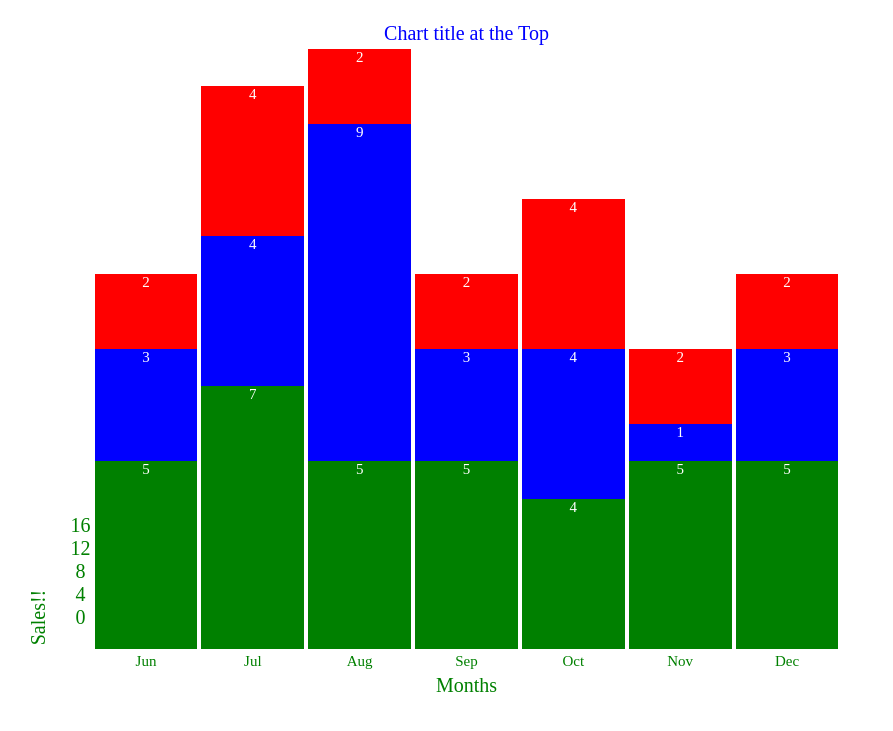
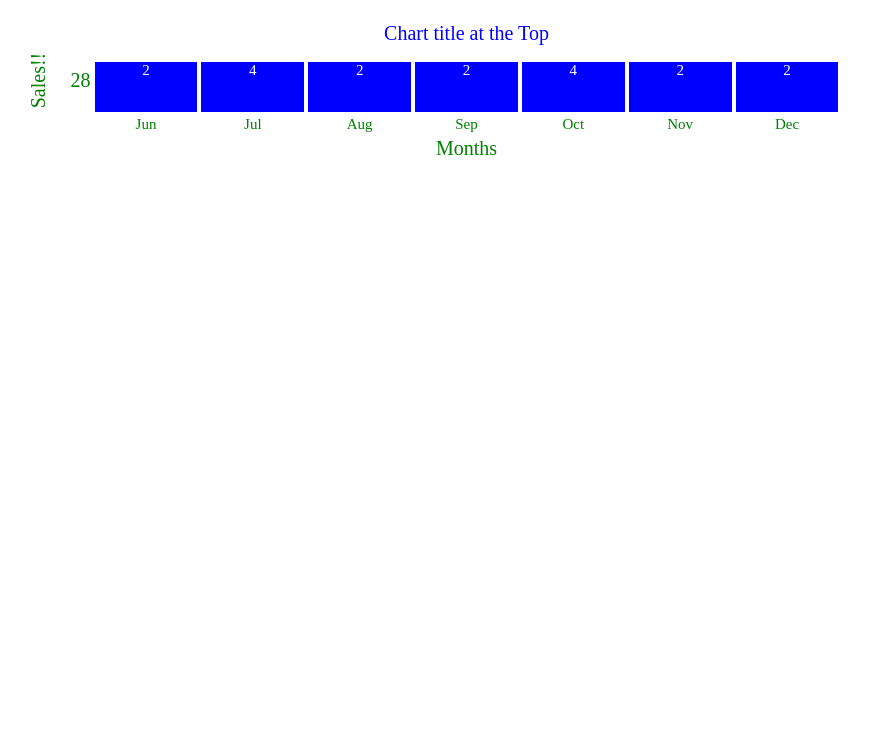
Before and after one commit to 67millwood/barcharts, a website: page indexrf.html in a window 1280 px wide. Shown: the part 61-792 px from the top of the page, without its empty margins (0-893 px from the left). Drawn offline with nearby package versions, Linux system fonts and the light colour scheme.

Commit message:
progress.  getting display and labels correct.  math is very wrong.

```diff
--- a/indexrf.html
+++ b/indexrf.html
@@ -1,7 +1,7 @@
 <!DOCTYPE html>
 <html>
 <head>
-  <title>KM Strech</title>
+  <title>KM Strech Refactored</title>
   <link rel="stylesheet" type="text/css" href='stylefinalrf.css'>
 
 </head>
--- a/mainfinal2rf.js
+++ b/mainfinal2rf.js
@@ -21,7 +21,7 @@
 let yDataSets = fakedata[0].length;
 
 // Object for chart options
-let optionsObj = {
+let threeStackedBar = {
   fakedata : [[2, 3, 5], [4, 4, 7], [2, 9, 5], [2, 3, 5], [4, 4, 4], [2, 1, 5], [2, 3, 5]],
   xaxis : ['Jun', 'Jul', 'Aug', 'Sep', 'Oct', 'Nov', 'Dec'],
   arrayLength() {
@@ -42,13 +42,13 @@ let optionsObj = {
 
 //starter function starts all the functions working together
 function start() {
-  math();
-  yTickMaker();
+  m(threeStackedBar);
+  tickLabels(threeStackedBar);
   tableMaker();
-  createBars();
-  labelsAndTitles();
+  createBars(threeStackedBar);
+  labelsAndTitles(threeStackedBar);
   tablePadding();
-  yTicksAndTitle();
+  yTicksAndTitle(threeStackedBar);
 
 }
 // there are 6 main functions:  math, tableMaker, createBars...
@@ -63,14 +63,14 @@ function start() {
 // conservatism on space) and then provides an integer which is set as the px width of all the bars
 // the key variables are stored outside the math function as the varaible releasedData.
 // if tests to see if the data is single dimension array (simple bar chart) or 2 dimensional (stacked bar)
-function math () {
+let m = function (optionsObj) {
   let totals = [];
   let sum = 0;
 
-  if(fakedata[0].constructor === Array) {
-  for (i = 0; i < fakedata.length; i++) {
-    for (a = 0; a < yDataSets; a++) {
-      sum += fakedata[i][a];
+  if(optionsObj.fakedata[0].constructor === Array) {
+  for (i = 0; i < optionsObj.fakedata.length; i++) {
+    for (a = 0; a < optionsObj.arrayLength(); a++) {
+      sum += optionsObj.fakedata[i][a];
     } totals.push(sum);
       sum = 0;
   }
@@ -79,9 +79,9 @@ function math () {
   let percentSize = [];
   let fakeDataSize = [];
   let widthOfBar = (optionsObj.chartWidth * 0.9) / totals.length;
-  for (i = 0; i < fakedata.length; i++) {
-    for (a = 0; a < yDataSets; a++) {
-        percentSize.push(fakedata[i][a] / biggestNum);
+  for (i = 0; i < optionsObj.fakedata.length; i++) {
+    for (a = 0; a < optionsObj.arrayLength(); a++) {
+        percentSize.push(optionsObj.fakedata[i][a] / biggestNum);
         }
         fakeDataSize.push(percentSize);
         percentSize = [];
@@ -92,27 +92,25 @@ function math () {
 
   else {
 
-  let biggestNum = Math.max(...fakedata);
+  let biggestNum = Math.max(...optionsObj.fakedata);
   let percentSize = [];
   let fakeDataSize = [];
-  let widthOfBar = (optionsObj.chartWidth * 0.9) / fakedata.length;
-  for (i = 0; i < fakedata.length; i++) {
-        fakeDataSize.push(fakedata[i] / biggestNum);
+  let widthOfBar = (optionsObj.chartWidth * 0.9) / optionsObj.fakedata.length;
+  for (i = 0; i < optionsObj.fakedata.length; i++) {
+        fakeDataSize.push(optionsObj.fakedata[i] / biggestNum);
     }
    const cleanData = [biggestNum, fakeDataSize, widthOfBar];
     return cleanData;
   }
 }
 
-let releasedData = math();
-
 // function: yTickMaker uses biggestNum and creates an array of tickmarks from 0 to biggestNumb
 // for use on the Y axis. new function yTicks added which creates a y axis data label system
 // starting at zero to biggestNum at 25% increments rounded to nearest INT.
-function yTickMaker () {
+let tickLabels = function (optionsObj) {
   let x = [];
     for (i = 0; i <= 4; i++) {
-      x.push(Math.round(releasedData[0] * i * 0.25));
+      x.push(Math.round(m(optionsObj)[0] * i * 0.25));
     }
       let a = x.reverse();
       let y = a.toString();
@@ -120,7 +118,7 @@ function yTickMaker () {
 
     return tickArray;
 }
-let tickLabels = yTickMaker();
+
 
 
 
@@ -142,21 +140,21 @@ function tableMaker() {
 // function createBars: creates divs of different colors and sizes based on data provided.  TDs are created and then
 // each TD is appended with a specifc div with a unique id.  color, height and width are set by math function.
 // data labels are appened to divs via creaateTextNode getting labels from data set.
-function createBars() {
+function createBars(optionsObj) {
 
-  if(fakedata[0].constructor === Array) {
+  if(optionsObj.fakedata[0].constructor === Array) {
 
-  for (x = 0; x < fakedata.length; x++) {
+  for (x = 0; x < optionsObj.fakedata.length; x++) {
     let a = document.createElement("TD");
     a.setAttribute("id", "bars");
     a.setAttribute("style", "font-size: " + optionsObj.xTicks[0] + "px; color: " + optionsObj.xTicks[1]);
-  for (i = 0; i < yDataSets; i++) {
+  for (i = 0; i < optionsObj.arrayLength(); i++) {
     let b = document.createElement("DIV");
-    let c = document.createTextNode(fakedata[x][i]);
+    let c = document.createTextNode(optionsObj.fakedata[x][i]);
     b.appendChild(c);
     b.setAttribute("class", "rectangle");
     b.setAttribute("id", "div" + x + i);
-    b.setAttribute("style", "width: " + releasedData[2] + "px; height: " + releasedData[1][x][i] * optionsObj.chartHeight + "px; " + "background-color:" + optionsObj.barColor[i]);
+    b.setAttribute("style", "width: " + m(optionsObj)[2] + "px; height: " + m(optionsObj)[1][x][i] * optionsObj.chartHeight + "px; " + "background-color:" + optionsObj.barColor[i]);
     a.appendChild(b);
     document.getElementById("myTr1").appendChild(a);
     }
@@ -172,7 +170,7 @@ function createBars() {
     b.appendChild(c);
     b.setAttribute("class", "rectangle");
     b.setAttribute("id", "div" + x);
-    b.setAttribute("style", "width: " + releasedData[2] + "px; height: " + releasedData[1][x] * optionsObj.chartHeight + "px; " + "background-color:" + optionsObj.barColor[0]);
+    b.setAttribute("style", "width: " + m(optionsObj)[2] + "px; height: " + m(optionsObj)[1][x] * optionsObj.chartHeight + "px; " + "background-color:" + optionsObj.barColor[0]);
     a.appendChild(b);
     document.getElementById("myTr1").appendChild(a);
     }
@@ -181,9 +179,9 @@ function createBars() {
 
 // function labelsAndTitles: creates TDs for corresponding table rows for titling of xaxis, main chart, xaxis
 //labels.  jquery prepend method is used to add TDs for the yaxis title and yticks.  css used to rotate text.
-function labelsAndTitles() {
+function labelsAndTitles(optionsObj) {
   //xaxis labels
-  for (x = 0; x < fakedata.length; x++) {
+  for (x = 0; x < optionsObj.fakedata.length; x++) {
     let b = document.createElement("TD");
     let c = document.createTextNode(xaxis[x]);
     b.setAttribute("style", "font-size: " + optionsObj.xLabelFormat[0] + "px; text-align: " + optionsObj.xLabelFormat[2] + "; color: " + optionsObj.xLabelFormat[1]);
@@ -194,7 +192,7 @@ function labelsAndTitles() {
   //main chart title
   let e = document.createElement("TD");
   e.setAttribute("id", "chartTitle");
-  e.setAttribute("colspan", fakedata.length);
+  e.setAttribute("colspan", optionsObj.fakedata.length);
   e.setAttribute("style", "font-size: " + optionsObj.chartTitle[1] + "px; color: " + optionsObj.chartTitle[2] + "; text-align: " + optionsObj.chartTitle[3]);
   let f = document.createTextNode(optionsObj.chartTitle[0]);
   e.appendChild(f);
@@ -203,18 +201,18 @@ function labelsAndTitles() {
   //xaxis title
   let a = document.createElement("TD");
   a.setAttribute("id", "xTitle");
-  a.setAttribute("colspan", fakedata.length);
+  a.setAttribute("colspan", optionsObj.fakedata.length);
   a.setAttribute("style", "font-size: " + optionsObj.xAxisTitle[1] + "px; color: " + optionsObj.xAxisTitle[2] + "; text-align: " + optionsObj.xAxisTitle[3]);
   let d = document.createTextNode(optionsObj.xAxisTitle[0]);
   a.appendChild(d);
   document.getElementById("myTr3").appendChild(a);
 }
 
-function yTicksAndTitle () {
+function yTicksAndTitle (optionsObj) {
 
   // y ticklabels
   $('#bigTable #myTr1').eq(0).prepend('<td id="ycontainer"><p id="yticks"></p></td>');
-  document.getElementById("yticks").innerHTML = tickLabels;
+  document.getElementById("yticks").innerHTML = tickLabels(optionsObj);
   $('#yticks').css({"color": optionsObj.yTicks[1], "font-size": optionsObj.yTicks[0]});
 
   //y axis title
```
